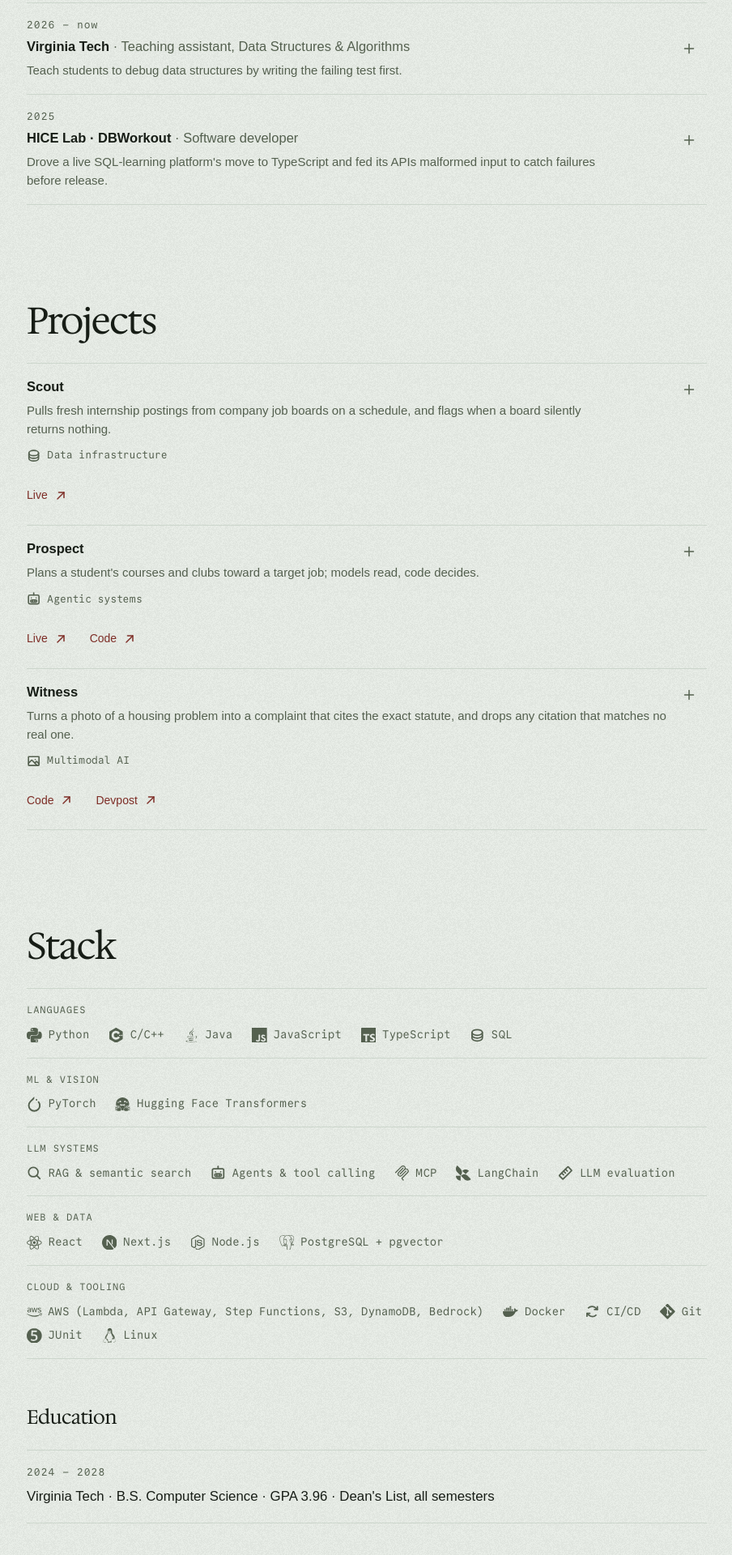
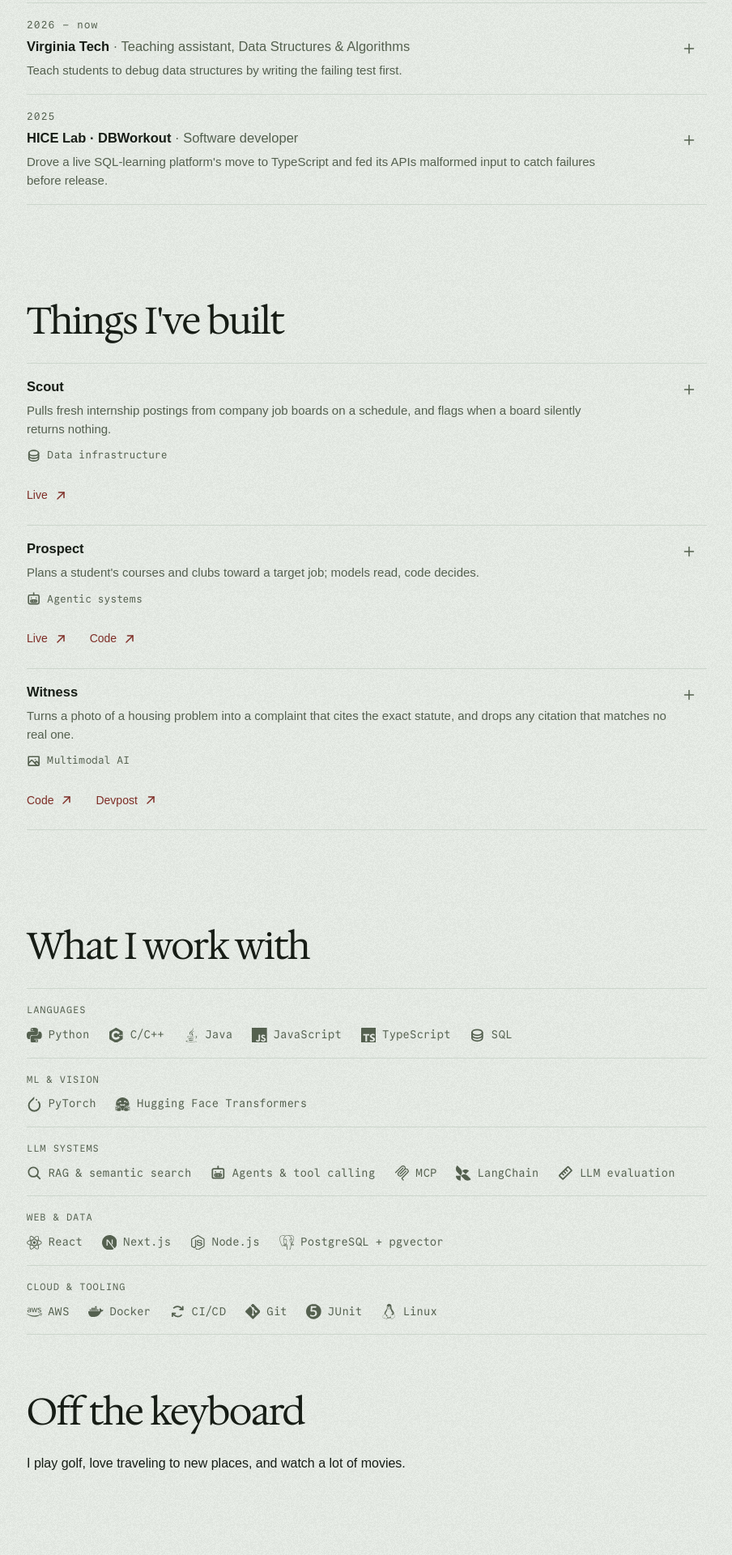
Before and after one commit to karthikm062025S/portfolio, a Next.js app: page / in a window 1280 px wide. Shown: the part 872-2792 px from the top of the page at 81% size, without its empty margins (187-1091 px from the left). Built offline with nearby package versions, Linux system fonts and the light colour scheme; a web font is replaced by a local one.

Commit message:
Rename Projects and Stack to Things I've built and What I work with, cut the Education section, shorten the AWS tag

```diff
--- a/app/content.ts
+++ b/app/content.ts
@@ -31,8 +31,8 @@
 
 export const nav = [
   { label: "Experience", href: "#experience" },
-  { label: "Projects", href: "#projects" },
-  { label: "Stack", href: "#stack" },
+  { label: "Built", href: "#projects" },
+  { label: "Tools", href: "#stack" },
   { label: "Contact", href: "#contact" },
 ];
 
@@ -180,7 +180,7 @@
   {
     group: "Cloud & tooling",
     items: [
-      { label: "AWS (Lambda, API Gateway, Step Functions, S3, DynamoDB, Bedrock)", mark: "aws" },
+      { label: "AWS", mark: "aws" },
       { label: "Docker", mark: "docker" },
       { label: "CI/CD", glyph: "arrows-clockwise" },
       { label: "Git", mark: "git" },
@@ -190,11 +190,6 @@
   },
 ];
 
-export const education = {
-  date: "2024 – 2028",
-  line: "Virginia Tech · B.S. Computer Science · GPA 3.96 · Dean's List, all semesters",
-};
-
 export const footer = { left: "Karthik Mandli · 2026" };
 
 export const golf = "I play golf, love traveling to new places, and watch a lot of movies.";
--- a/app/globals.css
+++ b/app/globals.css
@@ -135,14 +135,11 @@
 
 /* ---------- Sections ---------- */
 .sec { padding-top: var(--sp) }
-.sec-sub { padding-top: calc(var(--sp) * .5) }
 #golf { padding-top: calc(var(--sp) * .6) }
 #contact { padding-bottom: var(--sp) }
 .head { margin-bottom: calc(28 * var(--k)); font: 400 30px/1.02 var(--f-serif); letter-spacing: -.025em; font-style: normal; font-synthesis: none }
-.sec-sub .head { font-size: 22px; letter-spacing: -.015em }
 @media (min-width: 768px) {
   .head { font-size: 38px }
-  .sec-sub .head { font-size: calc(24 * var(--k)) }
 }
 @media (min-width: 1024px) {
   .head { font-size: calc(46 * var(--k)) }
--- a/app/page.tsx
+++ b/app/page.tsx
@@ -5,7 +5,7 @@
 import { Icon } from "./components/Icon";
 import { Mark } from "./components/Mark";
 import { ThemeToggle } from "./components/ThemeToggle";
-import { education, experience, footer, golf, identity, links, nav, projects, stack, type ProjectLink, type Story as StoryLines, type Tag } from "./content";
+import { experience, footer, golf, identity, links, nav, projects, stack, type ProjectLink, type Story as StoryLines, type Tag } from "./content";
 
 const external = { target: "_blank", rel: "noopener" } as const;
 const mail = { href: links.compose, ...external, "aria-label": `Email ${links.email} (opens Gmail in a new tab)` };
@@ -48,10 +48,10 @@
 // "+" that turns into an "x" when the row is open; CSS does the turn.
 const toggle = <span className="pm" aria-hidden="true"><Icon name="plus" /></span>;
 
-function Section({ id, title, sub, children }: { id?: string; title: string; sub?: boolean; children: ReactNode }) {
+function Section({ id, title, children }: { id?: string; title: string; children: ReactNode }) {
   const h = `h-${title.toLowerCase().replace(/\W+/g, "-")}`;
   return (
-    <section className={sub ? "sec sec-sub" : "sec"} id={id} aria-labelledby={h}>
+    <section className="sec" id={id} aria-labelledby={h}>
       <div className="col">
         <h2 className="head reveal" id={h}>{title}</h2>
         {children}
@@ -121,7 +121,7 @@
           </ul>
         </Section>
 
-        <Section id="projects" title="Projects">
+        <Section id="projects" title="Things I've built">
           <ul className="rows reveal">
             {projects.map((p) => (
               <li key={p.name} className="proj">
@@ -145,7 +145,7 @@
           </ul>
         </Section>
 
-        <Section id="stack" title="Stack">
+        <Section id="stack" title="What I work with">
           <ul className="rows sk reveal">
             {stack.map((g) => (
               <li key={g.group} className="static">
@@ -153,15 +153,6 @@
                 <Tags items={g.items} label={g.group} />
               </li>
             ))}
-          </ul>
-        </Section>
-
-        <Section title="Education" sub>
-          <ul className="rows reveal">
-            <li className="static">
-              <span className="r-date label">{education.date}</span>
-              <p>{education.line.split(" · ").map((s, i) => <span key={s}>{i > 0 && " · "}<span className="nw">{s}</span></span>)}</p>
-            </li>
           </ul>
         </Section>
 
```
